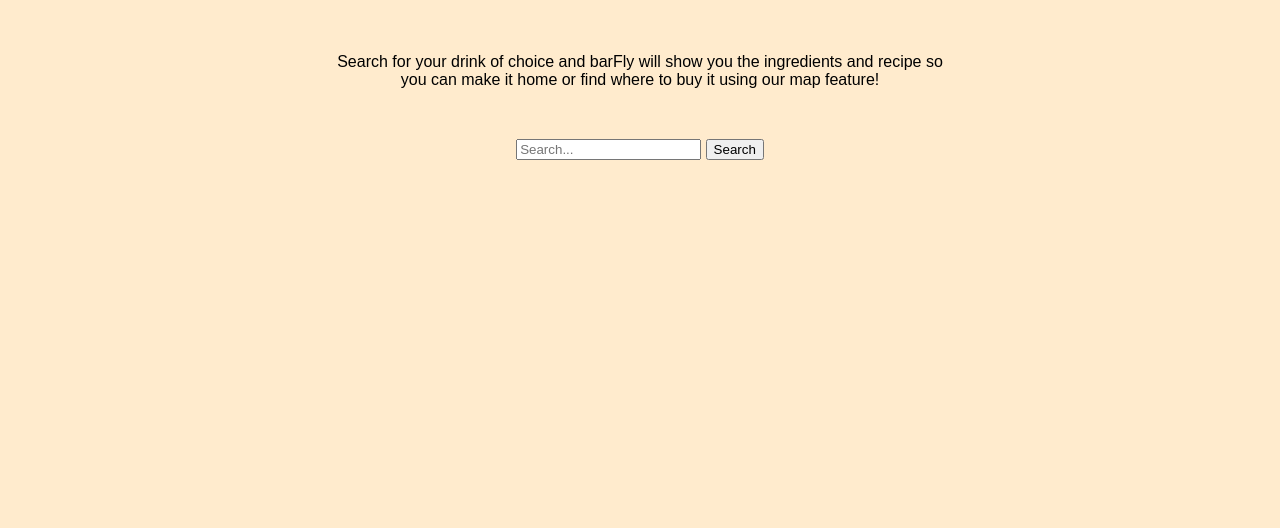
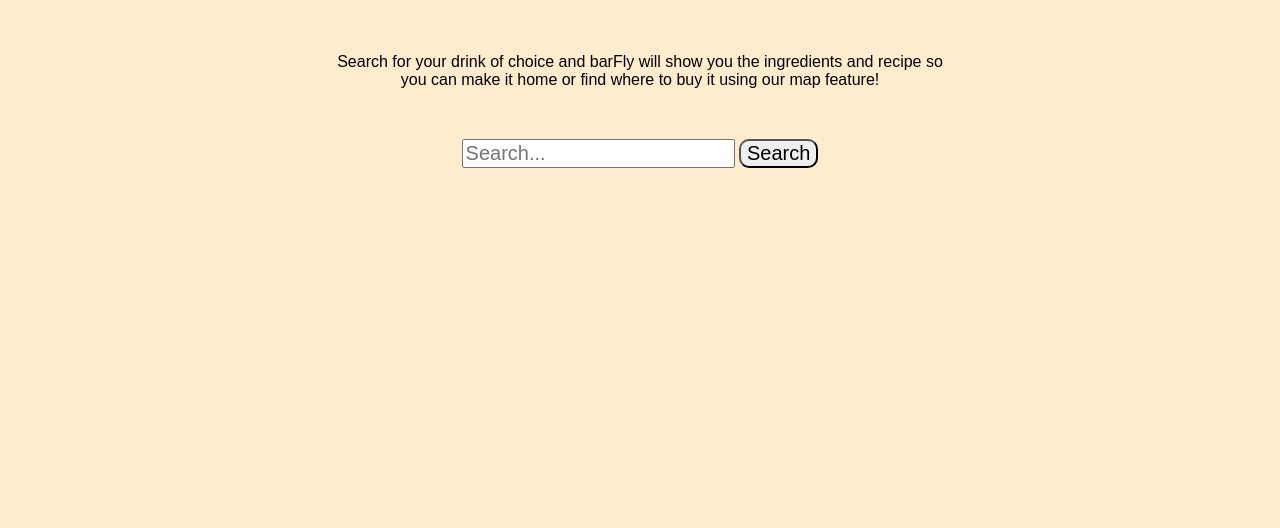
Before and after one commit to b-locatelli/Group-Website, a plain HTML site: page index.html in a window 1280 px wide. Shown: the part 272-800 px from the top of the page. Drawn offline with Linux system fonts and the light colour scheme.

Commit message:
search styling

```diff
--- a/assets/css/style.css
+++ b/assets/css/style.css
@@ -28,6 +28,17 @@
     padding-bottom: 50px;
 }
 
+#search-box {
+    font-size: 20px;
+}
+
+#search-btn {
+    font-size: 20px;
+    border-radius: 10px;
+}
+
+
+
 #next-page {
     margin: auto;
     display: none;
--- a/index.html
+++ b/index.html
@@ -23,8 +23,8 @@
         <p id="welcome-words">Search for your drink of choice and barFly will show you the ingredients and recipe so you can make it home or find where to buy it using our map feature!</p>
         <div id="search-bar">
             <form>
-              <input type="text" name="drinkSearch" placeholder="Search..." />
-              <button type="submit" class="btn">Search</button>
+              <input type="text" name="drinkSearch" placeholder="Search..." id="search-box"/>
+              <button type="submit" id="search-btn">Search</button>
             </form>
           </div>
     </div>
```
